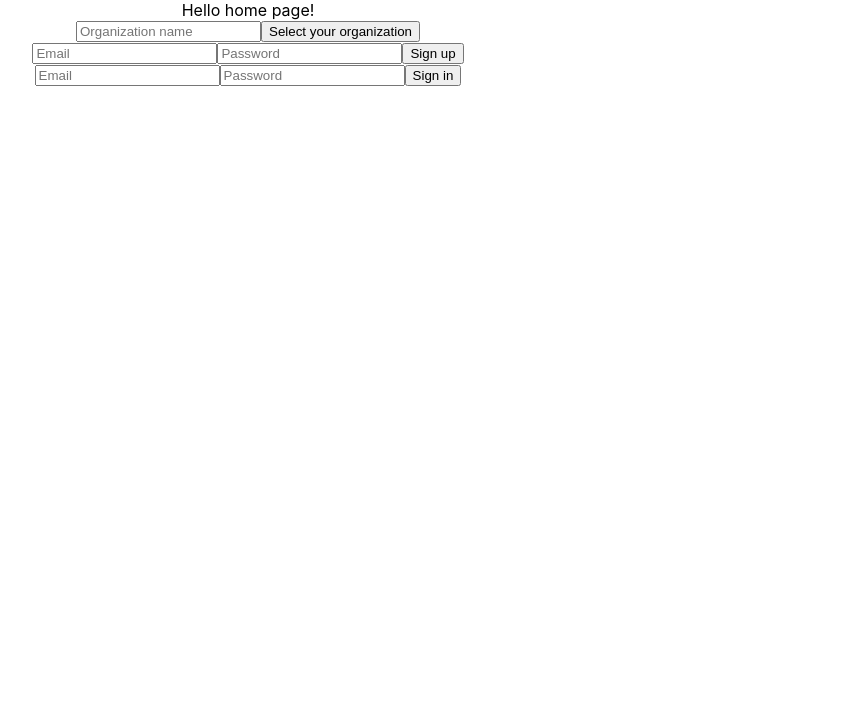
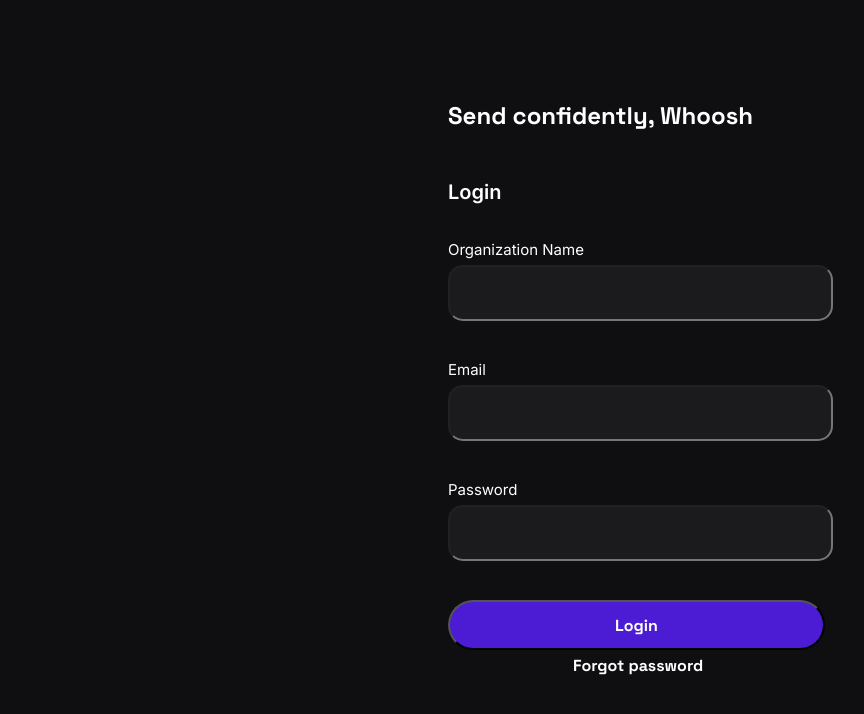
Before and after one commit to calebwolf1/productivity24, a React (Create React App) app: page / in a window 1280 px wide. Shown: the top 714 px of the page, without its empty margins (392-1256 px from the left). Built offline with nearby package versions, Linux system fonts and the light colour scheme.

Commit message:
signin page

```diff
--- a/src/App.css
+++ b/src/App.css
@@ -1,3 +1,5 @@
+html {background-color: #0F0E10}
+
 .App {
   text-align: center;
 }
--- a/src/App.js
+++ b/src/App.js
@@ -1,4 +1,5 @@
 import './App.css';
+import './Fonts.css'
 import { Routes, Route } from 'react-router-dom';
 import Home from './pages/Home';
 import Dashboard from './pages/Dashboard';
--- /dev/null
+++ b/src/Fonts.css
@@ -0,0 +1,3 @@
+@import url('https://fonts.googleapis.com/css2?family=Space+Grotesk:wght@300..700&display=swap');
+
+@import url('https://fonts.googleapis.com/css2?family=Inter:wght@100..900&display=swap')
--- /dev/null
+++ b/src/components/Auth.css
@@ -0,0 +1,92 @@
+.textfield{
+    width: 377px;
+    height: 50px;
+    flex-shrink: 0;
+    border-radius: 15px;
+    background: #1B1A1C;
+
+    color: #FFF;
+    font-family: "Space Grotesk", "Arial";
+    font-size: 16px;
+    font-style: normal;
+    font-weight: 700;
+    line-height: normal;
+}
+
+.orgtextfield{
+    position: absolute;
+    top: 265px;
+    left: 840px;
+}
+
+.emailtextfield{
+    position: absolute;
+    top: 385px;
+    left: 840px;
+}
+
+.passwordtextfield{
+    position: absolute;
+    top: 505px;
+    left: 840px;
+}
+
+.gentext{
+    color: #FFF;
+    font-family: "Inter";
+    font-size: 15px;
+    font-style: normal;
+    font-weight: 400;
+    line-height: normal;
+}
+
+.orgtext{
+    position: absolute;
+    top: 240px;
+    left: 840px;
+}
+
+.emailtext{
+    position: absolute;
+    top: 360px;
+    left: 840px;
+}
+
+.passwordtext{
+    position: absolute;
+    top: 480px;
+    left: 840px;
+}
+
+.forgotpassword{
+    color: #FFF;
+    font-family: "Space Grotesk", "Arial";
+    font-size: 16px;
+    font-style: normal;
+    font-weight: 700;
+    line-height: normal;
+
+    position: absolute;
+    top: 655px;
+    left: 965px;
+    text-align: center
+}
+
+.loginbutton{
+    border-radius: 30px;
+    background: #4C1CD4;
+    width: 377px;
+    height: 50px;
+    flex-shrink: 0;
+
+    color: #FFF;
+    font-family: "Space Grotesk", "Arial";
+    font-size: 16px;
+    font-style: normal;
+    font-weight: 700;
+    line-height: normal;
+
+    position: absolute;
+    top: 600px;
+    left: 840px;
+}
--- a/src/components/Auth.js
+++ b/src/components/Auth.js
@@ -2,6 +2,8 @@
 import { auth, db } from "../firebase-config"
 import { createUserWithEmailAndPassword, signInWithEmailAndPassword } from "firebase/auth"
 import { collection, doc, getDocs, query, where } from "firebase/firestore";
+import '../Fonts.css';
+import './Auth.css';
 
 const Auth = () => {
   const clientsRef = collection(db, "clients");
@@ -119,10 +121,11 @@
     <div>
       <div>
         {/* TODO: Have a dropdown that lists all organizations matching the current pattern typed */}
-        <input
-          placeholder="Organization name"
+        <div className="gentext orgtext">Organization Name</div>
+        <input className="textfield orgtextfield"
+          //placeholder="Organization name"
           onChange={(e) => setClientName(e.target.value)} />
-        <button onClick={onSelectClient}>Select your organization</button>
+        {/* <button onClick={onSelectClient}>Select your organization</button> */}
       </div>
       {/* <div>
         <input
@@ -130,27 +133,32 @@
           onChange={(e) => setGroupName(e.target.value)} />
         <button onClick={onSelectGroup}>Select your group</button>
       </div> */}
-      <div>
+      {/* <div>
+        <div className="gentext emailtext">Email</div>
+        <input className="textfield emailtextfield"
+          //placeholder="Email"
+          onChange={(e) => setSignUpEmail(e.target.value)} />
+        <div className="gentext passwordtext">Password</div>
         <input
-          placeholder="Email"
-          onChange={(e) => setSignUpEmail(e.target.value)} />
-        <input
-          placeholder="Password"
+          //placeholder="Password"
           type="password"
           onChange={(e) => setSignUpPassword(e.target.value)} />
         <button onClick={onSignUp}>Sign up</button>
+      </div> */}
+      <div>
+        <div className="gentext emailtext">Email</div>
+        <input className="textfield emailtextfield"
+          //placeholder="Email"
+          onChange={(e) => setSignInEmail(e.target.value)} />
+        <div className="gentext passwordtext">Password</div>
+        <input className="textfield passwordtextfield"
+          //placeholder="Password"
+          type="password"
+          onChange={(e) => setSignInPassword(e.target.value)} />
+        <button onClick={onSignIn} className="loginbutton">Login</button>
+        <div className="forgotpassword">Forgot password</div>
       </div>
-      <div>
-      <input
-        placeholder="Email"
-        onChange={(e) => setSignInEmail(e.target.value)} />
-      <input
-        placeholder="Password"
-        type="password"
-        onChange={(e) => setSignInPassword(e.target.value)} />
-      <button onClick={onSignIn}>Sign in</button>
     </div>
-  </div>
   );
 };
 
--- /dev/null
+++ b/src/pages/Home.css
@@ -0,0 +1,32 @@
+html {background-color: #0F0E10}
+
+.App {
+  text-align: center;
+}
+
+.welcome{
+  color: #FFF;
+  font-family: "Space Grotesk", "Arial";
+  font-size: 24px;
+  font-style: normal;
+  font-weight: 700;
+  line-height: normal;
+
+  position: absolute;
+  top: 100px;
+  left: 840px;
+
+}
+
+.login{
+  color: #FFF;
+  font-family: "Inter", "Arial";
+  font-size: 20px;
+  font-style: normal;
+  font-weight: 600;
+  line-height: normal;
+
+  position: absolute;
+  top: 180px;
+  left: 840px;
+}
--- a/src/pages/Home.js
+++ b/src/pages/Home.js
@@ -1,9 +1,12 @@
+import './Home.css';
+import '../Fonts.css';
 import Auth from "../components/Auth"
 
 const Home = () => {
   return (
     <div>
-      <header>Hello home page!</header>
+      <div className='welcome'>Send confidently, Whoosh</div>
+      <div className='login'>Login</div>
       <Auth />
     </div>
   )
```
